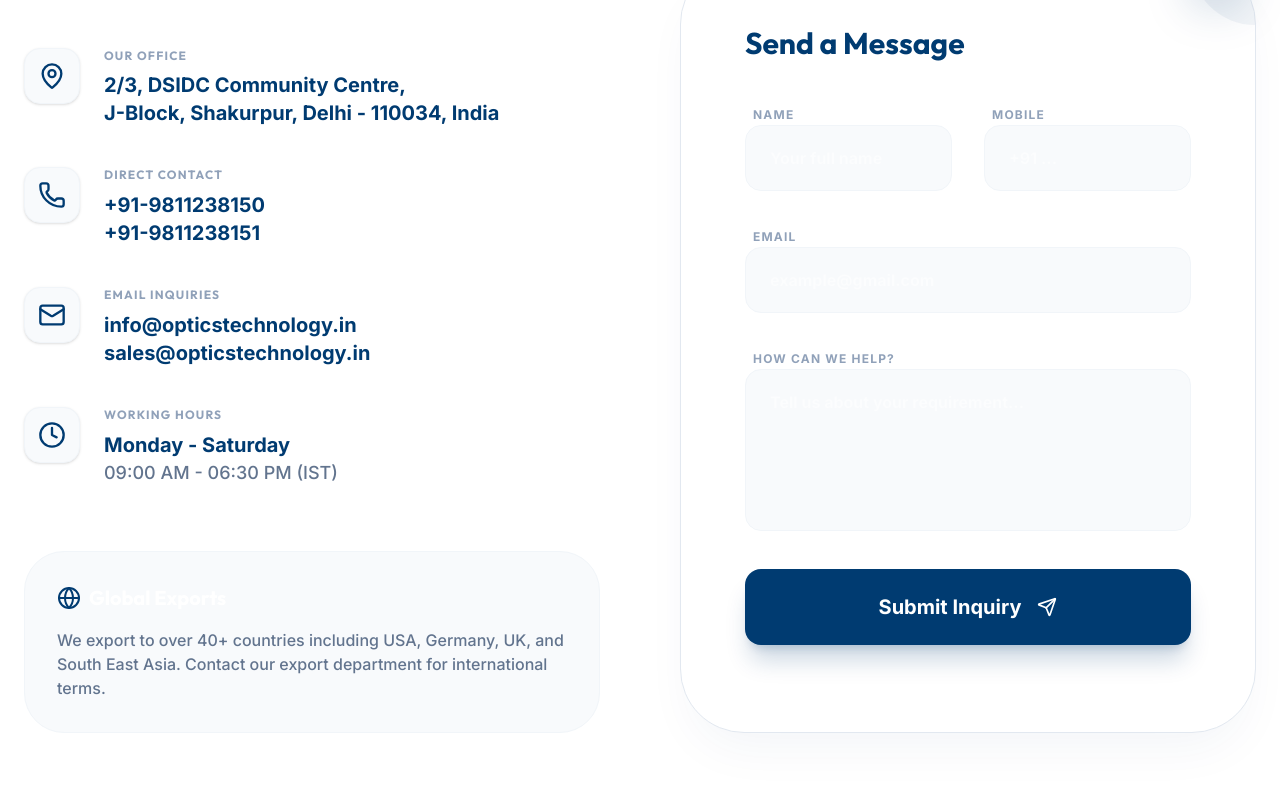
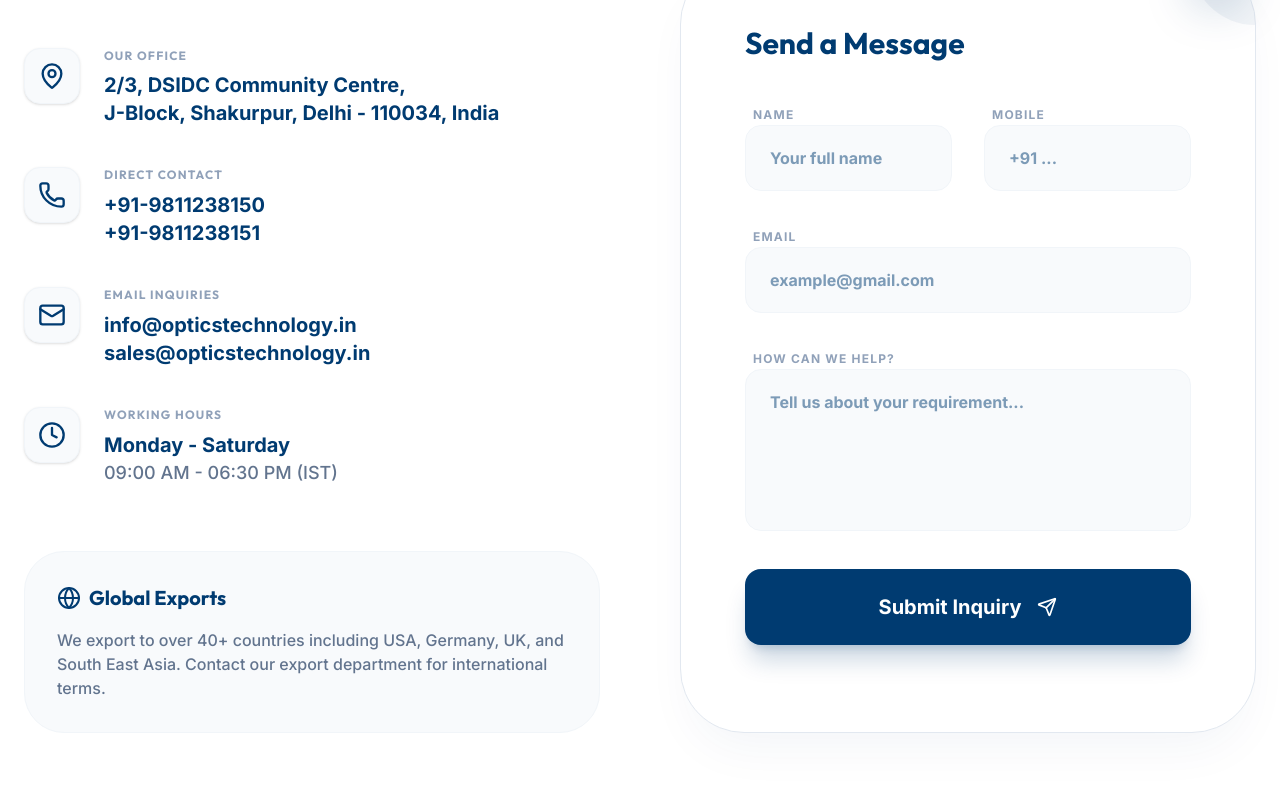
Before and after one commit to kartikeyrana01/optics-tech, a React (Vite) app in the folder client/: page /contact in a window 1280 px wide. Shown: the part 780-1580 px from the top of the page. Built offline with nearby package versions, Linux system fonts and the light colour scheme.

Commit message:
Fix visibility issues (white text on light background) on Contact and Search pages

```diff
--- a/client/src/components/Navbar.jsx
+++ b/client/src/components/Navbar.jsx
@@ -53,7 +53,7 @@ const Navbar = ({ onQuoteClick }) => {
                   placeholder="Search product..."
                   value={searchQuery}
                   onChange={(e) => setSearchQuery(e.target.value)}
-                  className="pl-4 pr-8 py-1 bg-white border border-slate-200 rounded-full w-40 focus:w-60 transition-all outline-none"
+                  className="pl-4 pr-8 py-1 bg-white border border-slate-200 rounded-full w-40 focus:w-60 transition-all outline-none text-dark"
                 />
                 <button type="submit" className="absolute right-3 top-1/2 -translate-y-1/2 text-slate-400 hover:text-primary transition-colors">
                   <Search size={12} />
@@ -130,7 +130,7 @@ const Navbar = ({ onQuoteClick }) => {
                   placeholder="Search product..."
                   value={searchQuery}
                   onChange={(e) => setSearchQuery(e.target.value)}
-                  className="w-full pl-6 pr-12 py-4 bg-slate-50 border border-slate-200 rounded-2xl focus:border-primary transition-all outline-none font-bold"
+                  className="w-full pl-6 pr-12 py-4 bg-slate-50 border border-slate-200 rounded-2xl focus:border-primary transition-all outline-none font-bold text-dark"
                 />
                 <button type="submit" className="absolute right-4 top-1/2 -translate-y-1/2 text-primary">
                   <Search size={24} />
--- a/client/src/pages/ContactPage.jsx
+++ b/client/src/pages/ContactPage.jsx
@@ -4,7 +4,7 @@ import { MapPin, Phone, Mail, Send, MessageCircle, Clock, Globe } from 'lucide-r
 
 const ContactPage = () => {
   return (
-    <div className="pt-[180px] md:pt-[300px] min-h-screen bg-white">
+    <div className="pt-[180px] md:pt-[300px] min-h-screen bg-white text-dark">
       {/* Hero Section */}
       <section className="bg-primary py-24 text-white relative overflow-hidden">
         <div className="absolute top-0 right-0 w-96 h-96 bg-secondary/20 rounded-full blur-[120px]"></div>
@@ -84,7 +84,7 @@ const ContactPage = () => {
               </div>
 
               <div className="mt-16 p-8 bg-slate-50 rounded-[2.5rem] border border-slate-100">
-                <h3 className="text-xl font-bold mb-4 flex items-center gap-2">
+                <h3 className="text-xl font-bold mb-4 flex items-center gap-2 text-dark">
                    <Globe className="text-primary" /> Global Exports
                 </h3>
                 <p className="text-slate-500 font-medium">
@@ -101,20 +101,20 @@ const ContactPage = () => {
                   <div className="grid md:grid-cols-2 gap-8">
                     <div className="space-y-3">
                       <label className="text-xs font-black uppercase tracking-widest text-slate-400 ml-2">Name</label>
-                      <input type="text" placeholder="Your full name" className="w-full px-6 py-5 bg-slate-50 border border-slate-100 rounded-2xl focus:border-primary outline-none transition-all font-bold" />
+                      <input type="text" placeholder="Your full name" className="w-full px-6 py-5 bg-slate-50 border border-slate-100 rounded-2xl focus:border-primary outline-none transition-all font-bold text-dark" />
                     </div>
                     <div className="space-y-3">
                       <label className="text-xs font-black uppercase tracking-widest text-slate-400 ml-2">Mobile</label>
-                      <input type="tel" placeholder="+91 ..." className="w-full px-6 py-5 bg-slate-50 border border-slate-100 rounded-2xl focus:border-primary outline-none transition-all font-bold" />
+                      <input type="tel" placeholder="+91 ..." className="w-full px-6 py-5 bg-slate-50 border border-slate-100 rounded-2xl focus:border-primary outline-none transition-all font-bold text-dark" />
                     </div>
                   </div>
                   <div className="space-y-3">
                     <label className="text-xs font-black uppercase tracking-widest text-slate-400 ml-2">Email</label>
-                    <input type="email" placeholder="example@gmail.com" className="w-full px-6 py-5 bg-slate-50 border border-slate-100 rounded-2xl focus:border-primary outline-none transition-all font-bold" />
+                    <input type="email" placeholder="example@gmail.com" className="w-full px-6 py-5 bg-slate-50 border border-slate-100 rounded-2xl focus:border-primary outline-none transition-all font-bold text-dark" />
                   </div>
                   <div className="space-y-3">
                     <label className="text-xs font-black uppercase tracking-widest text-slate-400 ml-2">How can we help?</label>
-                    <textarea rows="5" placeholder="Tell us about your requirement..." className="w-full px-6 py-5 bg-slate-50 border border-slate-100 rounded-2xl focus:border-primary outline-none transition-all font-bold resize-none"></textarea>
+                    <textarea rows="5" placeholder="Tell us about your requirement..." className="w-full px-6 py-5 bg-slate-50 border border-slate-100 rounded-2xl focus:border-primary outline-none transition-all font-bold resize-none text-dark"></textarea>
                   </div>
                   <button className="w-full py-6 bg-primary text-white rounded-2xl font-black text-xl hover:bg-dark transition-all shadow-xl shadow-primary/20 flex items-center justify-center gap-4 group">
                     Submit Inquiry <Send size={20} className="group-hover:translate-x-2 transition-transform" />
--- a/client/src/pages/SearchResultsPage.jsx
+++ b/client/src/pages/SearchResultsPage.jsx
@@ -39,7 +39,7 @@ const SearchResultsPage = () => {
   }, [query]);
 
   return (
-    <div className="pt-[180px] md:pt-[400px] min-h-screen bg-white">
+    <div className="pt-[180px] md:pt-[400px] min-h-screen bg-white text-dark">
       {/* Header */}
       <section className="py-12 bg-slate-50 border-b border-slate-100">
         <div className="max-w-7xl mx-auto px-6">
```
